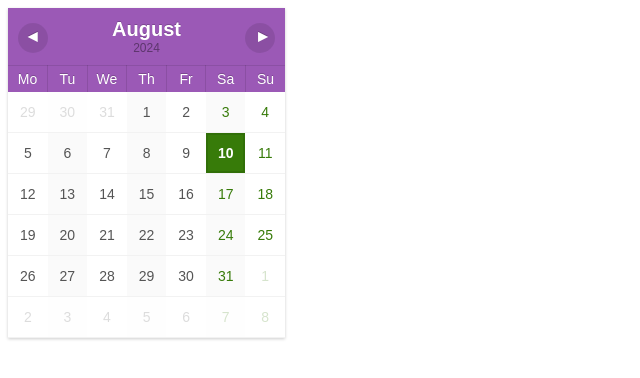
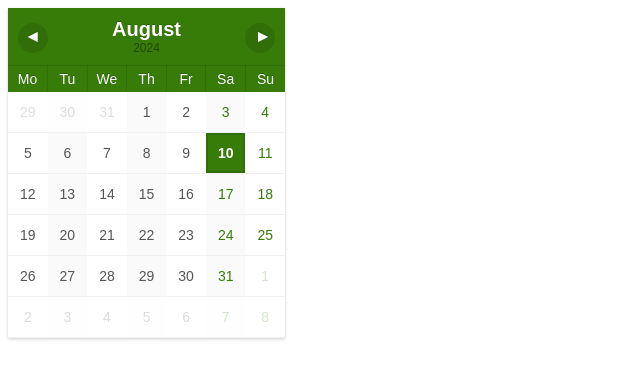
Before and after one commit to edchve/notion, a plain HTML site: page index.html in a window 1280 px wide. Shown: the whole page, without its empty margins (0-640 px from the left). Drawn offline with Linux system fonts and the light colour scheme.

Commit message:
Update index.html

```diff
--- a/index.html
+++ b/index.html
@@ -63,7 +63,7 @@ td:last-child, th:last-child {
 th {
     border-top: 1px solid rgba(0,0,0,0.1);
     border-right: 1px solid rgba(0,0,0,0.1);
-    background-color: #9b59b6;
+    background-color: #377b09;
     color: #fff;
     text-shadow: 0px -1px 0px rgba(0,0,0,0.2);
     font-weight: normal;
```
